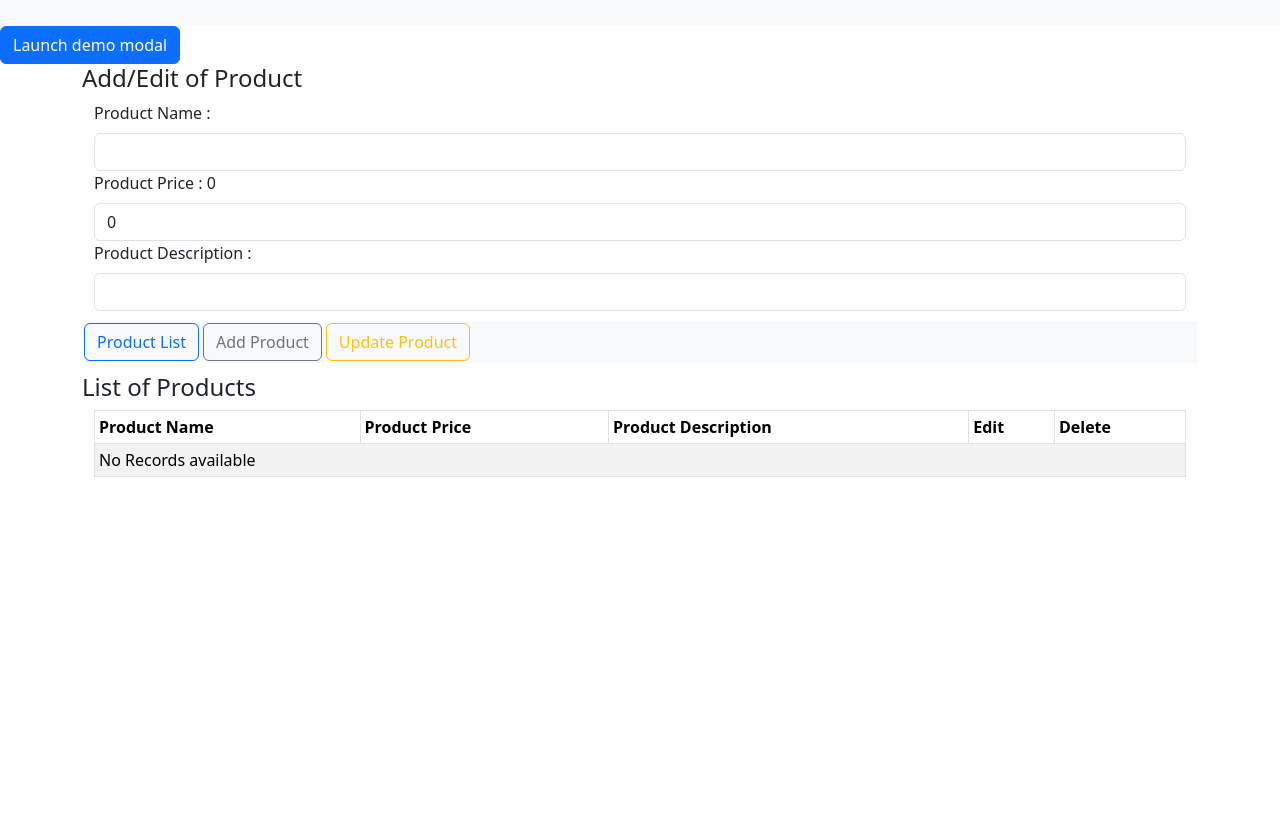
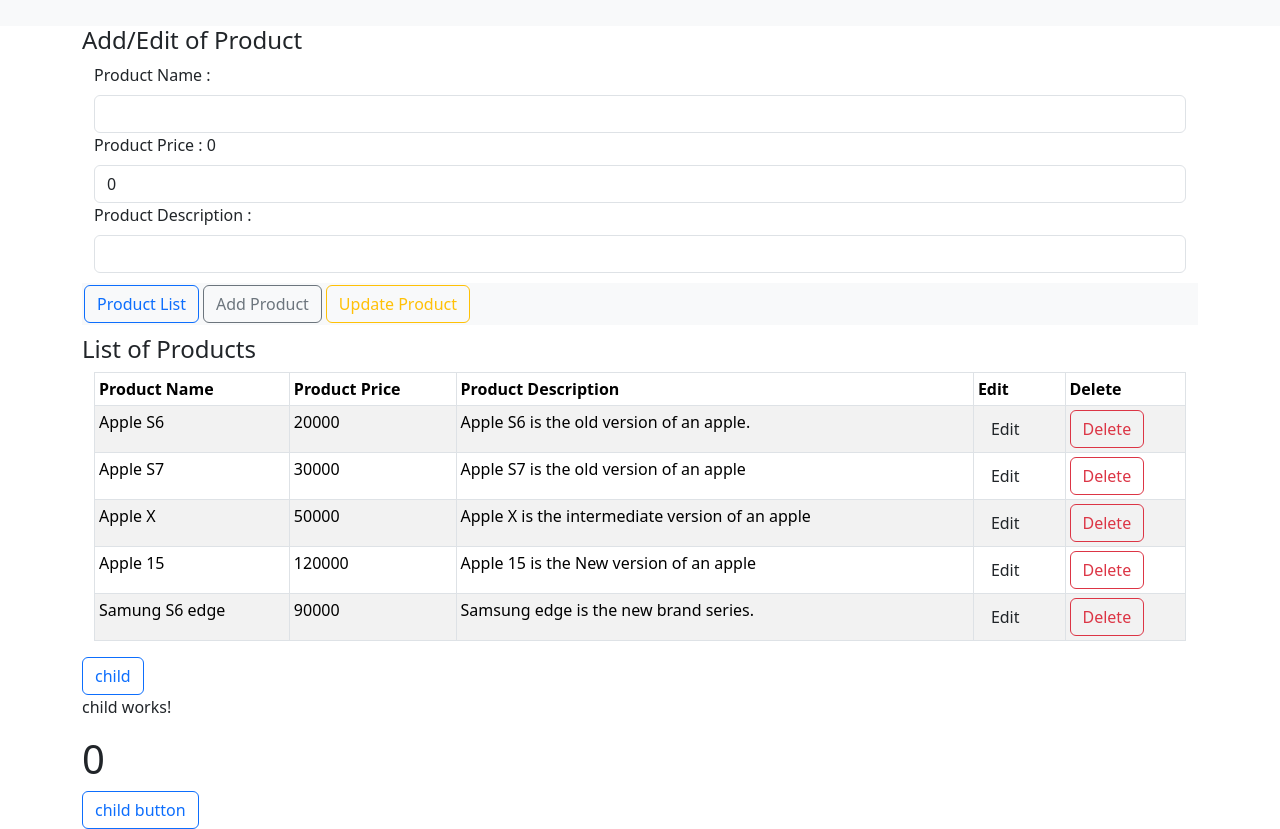
Before and after one commit to rtalari1999/notes, an Angular app: page / in a window 1280 px wide. Before the commit the page ends 800 px from the top, so only its background shows below. Built offline with nearby package versions, Linux system fonts and the light colour scheme; data requests are answered from the project's data file.

Commit message:
21-02-2024

```diff
--- a/src/app/app.component.html
+++ b/src/app/app.component.html
@@ -7,30 +7,6 @@
     </div>
   </nav>
 </div>
-<!-- Button trigger modal -->
-<button type="button" class="btn btn-primary" data-bs-toggle="modal" data-bs-target="#exampleModal">
-  Launch demo modal
-</button>
-
-<!-- Modal -->
-<div class="modal fade" id="exampleModal" tabindex="-1" aria-labelledby="exampleModalLabel" aria-hidden="true">
-  <div class="modal-dialog">
-    <div class="modal-content">
-      <div class="modal-header">
-        <h1 class="modal-title fs-5" id="exampleModalLabel">Modal title</h1>
-        <button type="button" class="btn-close" data-bs-dismiss="modal" aria-label="Close"></button>
-      </div>
-      <div class="modal-body">
-        ...
-      </div>
-      <div class="modal-footer">
-        <button type="button" class="btn btn-secondary" data-bs-dismiss="modal">Close</button>
-        <button type="button" class="btn btn-primary">Save changes</button>
-      </div>
-    </div>
-  </div>
-</div>
-
 
 <div class="container">
   <h4>Add/Edit of Product</h4>
@@ -88,5 +64,10 @@
     </table>
   </div>
 
+  <h5>{{outPutValue}}</h5>
+  <button type="submit" class="btn btn-outline-primary" (click)="childComponent()">child</button>
+ <app-child [parentMessage]="addItem" (submitData)="submitbtn($event)" ></app-child>
+
+
 
 </div>
--- a/src/app/app.component.ts
+++ b/src/app/app.component.ts
@@ -1,27 +1,36 @@
-import { Component } from '@angular/core';
+import { Component, OnInit } from '@angular/core';
 import { RouterOutlet } from '@angular/router';
 import { ProductService } from './product.service';
 import { HttpClientModule } from '@angular/common/http';
 import { FormsModule } from '@angular/forms';
+import { ChildComponent } from './components/child/child.component';
 
 @Component({
   selector: 'app-root',
   standalone: true,
-  imports: [RouterOutlet, HttpClientModule, FormsModule],
+  imports: [RouterOutlet, HttpClientModule, FormsModule, ChildComponent],
   templateUrl: './app.component.html',
   styleUrl: './app.component.css',
   providers: [ProductService]
 })
-export class AppComponent {
+export class AppComponent implements OnInit{
   title = 'notes';
   productList: any;
   addedProduct: any;
   updatedProduct: any;
   deletedProductItem: any;
   id:any;
-  addItem: any = {pName:"",pPrice: 0,pDescription: "",pFeatures: {}}
+  addItem: any = {pName:"",pPrice: 0,pDescription: "",pFeatures: {}};
+  outPutValue: string = '';
+  child:boolean = false;
 
-  constructor(private productService: ProductService){}
+  constructor(private productService: ProductService){
+    this.getProductList()
+    console.log(' parent component is called constructor')
+  }
+  ngOnInit(): void {
+    console.log(' parent component is called oninit')
+  }
 
   getProductList(){
     this.productService.getProducts().subscribe((product:any) =>{
@@ -60,6 +69,19 @@
     this.addItem = item;
     this.id = id;
   }
+  submitbtn(value: string){
+    console.log('any', value)
+    this.outPutValue = value;
+  }
+
+  childComponent(){
+    if(this.child){
+      this.child = false;
+    } else{
+      this.child = true;
+    }
+
+  }
 
 
 }
--- /dev/null
+++ b/src/app/components/child/child.component.html
@@ -0,0 +1,5 @@
+<p>child works!</p>
+
+<h1>{{parentMessage.pPrice}}</h1>
+
+<button type="submit" class="btn btn-outline-primary" (click)="submit()"> child button</button>
--- /dev/null
+++ b/src/app/components/child/child.component.ts
@@ -0,0 +1,45 @@
+import { Component, EventEmitter, Input, OnDestroy, OnInit, Output } from '@angular/core';
+
+@Component({
+  selector: 'app-child',
+  standalone: true,
+  imports: [],
+  templateUrl: './child.component.html',
+  styleUrl: './child.component.css'
+})
+export class ChildComponent implements OnInit, OnDestroy{
+@Input() parentMessage:any;
+@Output()submitData = new EventEmitter<any>;
+
+counter = 0;
+interval:any;
+
+arr = [{name:'Raju',age:26,id:26}]
+constructor(){
+  console.log(' child component is called constructor')
+  console.log(this.parentMessage);
+  this.submit();
+}
+
+ngOnInit(): void {
+  console.log(' child component is called oninit')
+  this.interval = setInterval(()=>{
+    this.counter = this.counter + 1;
+    console.log(this.counter)
+
+  }, 1000)
+
+}
+ngOnDestroy(): void {
+  console.log('component is destroyed')
+  clearInterval(this.interval)
+}
+
+
+
+submit(){
+  this.submitData.emit(this.arr);
+
+}
+
+}
```
Also changed, not shown: src/app/components/child/child.component.css (added), 1 other file (tests, documents, lock files or other folders).
